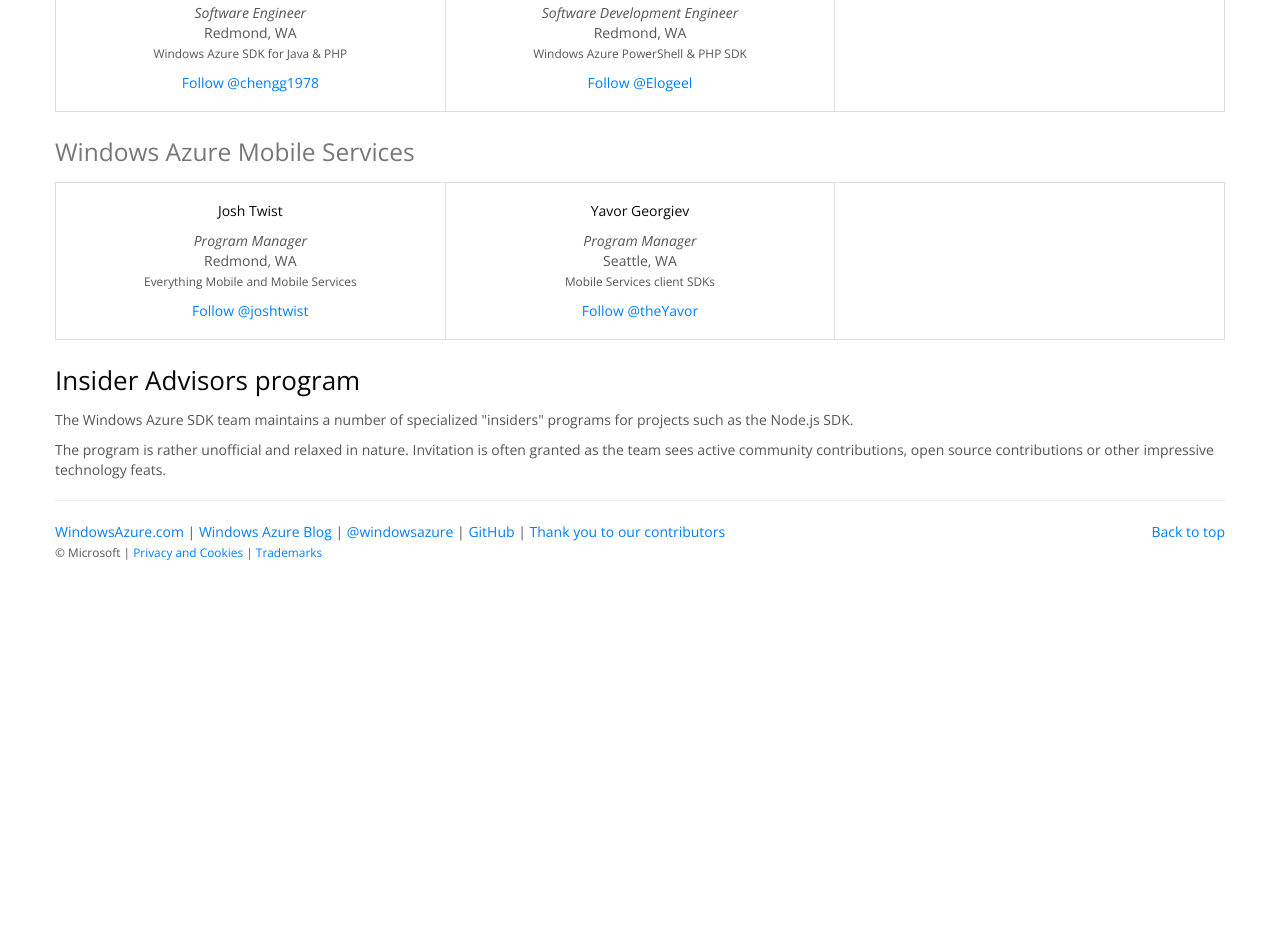
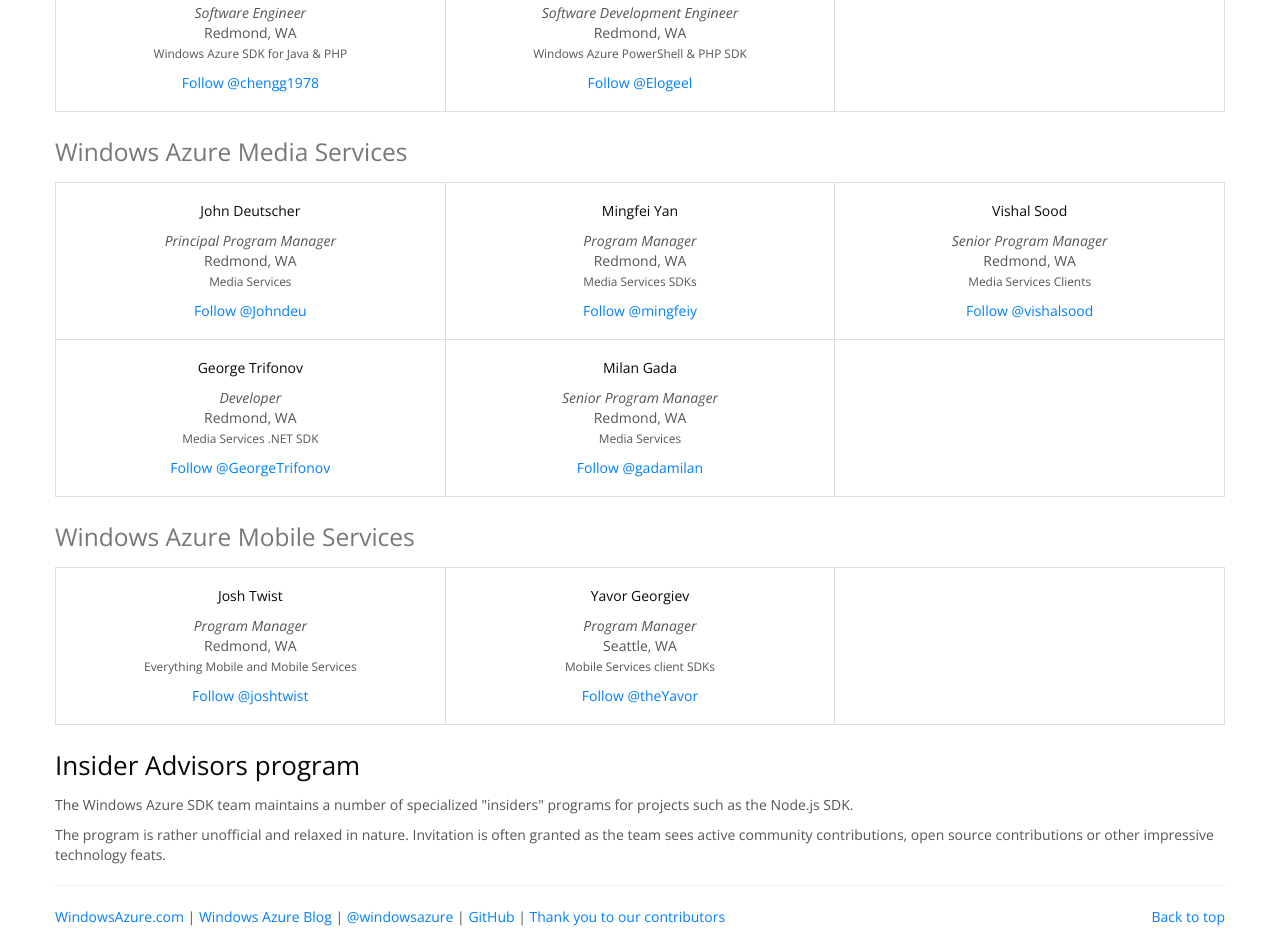
Before and after one commit to WindowsAzure/windowsazure.github.io, a plain HTML site: page contact.html in a window 1280 px wide. Shown: the part 1212-2144 px from the top of the page. Before the commit the page ends 1824 px from the top, so only its background shows below. Drawn offline with nearby package versions, Linux system fonts and the light colour scheme.

Commit message:
Adding Media Services contact cards

```diff
--- a/contact.html
+++ b/contact.html
@@ -237,6 +237,72 @@
         </tbody>
         </table>
 
+        <h3>Windows Azure Media Services</h3>
+        <table class="table table-bordered twitter-cards">
+        <tbody>
+        <tr>
+            <td>
+                <h4>John Deutscher</h4>
+                <p><em>Principal Program Manager</em><br />
+                    Redmond, WA<br />
+                    <small>Media Services</small></p>
+                <p><a
+                    href="https://twitter.com/Johndeu"
+                    class="twitter-follow-button"
+                    data-show-count="false">Follow @Johndeu</a>
+                </p>
+            </td>
+            <td>
+                <h4>Mingfei Yan</h4>
+                <p><em>Program Manager</em><br />
+                    Redmond, WA<br />
+                    <small>Media Services SDKs</small></p>
+                <p><a
+                    href="https://twitter.com/mingfeiy"
+                    class="twitter-follow-button"
+                    data-show-count="false">Follow @mingfeiy</a>
+                </p>
+            </td>
+            <td>
+                <h4>Vishal Sood</h4>
+                <p><em>Senior Program Manager</em><br />
+                    Redmond, WA<br />
+                    <small>Media Services Clients</small></p>
+                <p><a
+                    href="https://twitter.com/vishalsood"
+                    class="twitter-follow-button"
+                    data-show-count="false">Follow @vishalsood</a>
+                </p>
+            </td>
+        </tr>
+        <tr>
+            <td>
+                <h4>George Trifonov</h4>
+                <p><em>Developer</em><br />
+                    Redmond, WA<br />
+                    <small>Media Services .NET SDK</small></p>
+                <p><a
+                    href="https://twitter.com/GeorgeTrifonov"
+                    class="twitter-follow-button"
+                    data-show-count="false">Follow @GeorgeTrifonov</a>
+                </p>
+            </td>
+            <td>
+                <h4>Milan Gada</h4>
+                <p><em>Senior Program Manager</em><br />
+                    Redmond, WA<br />
+                    <small>Media Services</small></p>
+                <p><a
+                    href="https://twitter.com/gadamilan"
+                    class="twitter-follow-button"
+                    data-show-count="false">Follow @gadamilan</a>
+                </p>
+            </td>
+            <td></td>
+        </tr>
+        </tbody>
+        </table>
+
         <h3>Windows Azure Mobile Services</h3>
         <table class="table table-bordered twitter-cards">
         <tbody>
@@ -263,7 +329,7 @@
                     data-show-count="false">Follow @theYavor</a>
                 </p>
             </td>
-            <td />
+            <td></td>
         </tr>
         </tbody>
         </table>
```
